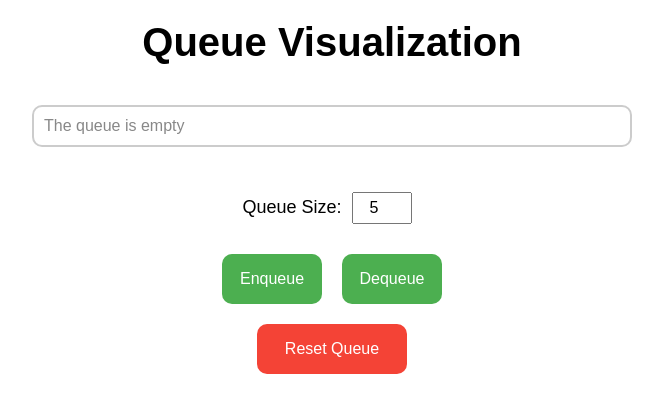
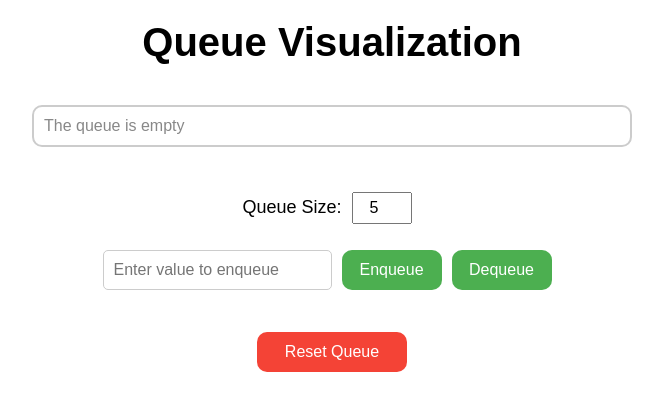
Before and after one commit to Jia2005/Algorific, a React (Create React App) app: page /queue in a window 1280 px wide. Shown: the top 412 px of the page, without its empty margins (308-971 px from the left). Built offline with nearby package versions, Linux system fonts and the light colour scheme.

Commit message:
hash animation adding and worked on some more css changes

```diff
--- a/src/App.js
+++ b/src/App.js
@@ -9,6 +9,7 @@ import HomePage from './HomePage';
 import BSTApp from './Game/bst';
 import Bstgame from './bstgame';
 import Water from './Game/water';
+import HashTable from './hash';
 
 const App = () => {
   return (
@@ -19,6 +20,7 @@ const App = () => {
         <Route path="/linkedlist" element={<LinkedList />} />
         <Route path="/stack" element={<Stacks />} />
         <Route path="/queue" element={<Queues />} />
+        <Route path="/hash" element={<HashTable />} />
         <Route path="/profile" element={<UserProfile />} />
         <Route path="/algo" element={<BSTApp />} />
         <Route path="/bstgame" element={<Bstgame />} />
--- a/src/HomePage.css
+++ b/src/HomePage.css
@@ -419,18 +419,21 @@ body {
 
   .footer-content {
     display: flex;
+    justify-content: center;
+    align-items: center;
   }
 
-  .footer-content a {
+  .footer-content2 a {
     color: white;
     padding: 0 20px;
   }
 
-  .footer-content a:hover {
+  .footer-content2 a:hover {
     color: #89d0ff;
   }
 
   .footer-content h2 {
-    text-align: left;
+    text-align: center;
     padding-left: 20px;
+    padding-bottom: 20px;
   }
--- a/src/HomePage.js
+++ b/src/HomePage.js
@@ -91,7 +91,7 @@ const CardContainer = () => {
         imgSrc={hash}
         title="Hashing"
         description="Hashing transforms input data into a fixed-size string of characters, typically serving as a unique identifier."
-        learnLink="/hashing"
+        learnLink="/hash"
         playLink="/hashing-game"
       />
     </div>
@@ -165,6 +165,8 @@ const Footer = () => {
     <footer className="footer">
       <div className="footer-content">
         <h2>Follow Us</h2>
+      </div>
+      <div className='footer-content2'>
         <a href="https://www.instagram.com" target="_blank" rel="noopener noreferrer">
           <FontAwesomeIcon icon={faInstagram}  style={{height:'4vh'}}/>
         </a>
--- a/src/Queues.js
+++ b/src/Queues.js
@@ -5,7 +5,7 @@ const QueueVisualization = () => {
   const [maxSize, setMaxSize] = useState(5);
   const [inputValue, setInputValue] = useState('');
   const [message, setMessage] = useState('');
-  const [isEnqueuing, setIsEnqueuing] = useState(false);
+  const [isEnqueuing, setIsEnqueuing] = useState(true);
 
   const handleEnqueueClick = () => {
     setIsEnqueuing(true);
@@ -19,7 +19,7 @@ const QueueVisualization = () => {
     } else {
       setMessage('Queue is full!');
     }
-    setIsEnqueuing(false);
+    setIsEnqueuing(true);
   };
 
   const dequeue = () => {
@@ -81,13 +81,6 @@ const QueueVisualization = () => {
         </div>
 
         <div style={styles.buttonContainer}>
-          <button onClick={handleEnqueueClick} style={styles.primaryButton}>
-            Enqueue
-          </button>
-          <button onClick={dequeue} style={styles.primaryButton}>
-            Dequeue
-          </button>
-        </div>
 
         {isEnqueuing && (
           <div style={styles.enqueueInputContainer}>
@@ -99,10 +92,15 @@ const QueueVisualization = () => {
               style={styles.textInput}
             />
             <button onClick={enqueue} style={styles.secondary2Button}>
-              Confirm Enqueue
+              Enqueue
             </button>
-          </div>
+
+          <button onClick={dequeue} style={styles.primaryButton}>
+           Dequeue
+         </button>
+         </div>
         )}
+        </div>
 
         <div style={styles.buttonContainer}>
           <button onClick={resetQueue} style={styles.secondaryButton}>
@@ -205,26 +203,41 @@ const styles = {
     cursor: 'pointer',
     margin: '10px',
     alignItems:'center',
-    height:'50px',
+    height:'40px',
     width:'100px',
+    marginTop:'6px',
+    marginBottom: '6px',
+    display: 'flex',
+    justifyContent: 'center',
+    alignItems:'center',
   },
   secondaryButton: {
     backgroundColor: '#f44336',
     color: '#fff',
     border: 'none',
-    height:'50px',
+    height:'40px',
     width:'150px',
+    marginTop:'6px',
+    marginBottom: '6px',
+    display: 'flex',
+    justifyContent: 'center',
+    alignItems:'center',
     fontSize: '16px',
     borderRadius: '10px',
     cursor: 'pointer',
   },
   secondary2Button: {
-    backgroundColor: 'blue',
+    backgroundColor: '#4CAF50',
     color: '#fff',
     border: 'none',
-    height:'50px',
-    width:'150px',
+    height:'40px',
+    width:'100px',
     fontSize: '16px',
+    marginTop:'6px',
+    marginBottom: '6px',
+    display: 'flex',
+    justifyContent: 'center',
+    alignItems: "center",
     borderRadius: '10px',
     cursor: 'pointer',
   },
--- a/src/Stacks.js
+++ b/src/Stacks.js
@@ -193,8 +193,13 @@ const styles = {
     color: '#fff',
     border: 'none',
     fontSize: '16px',
-    height:'50px',
+    height:'40px',
     width:'100px',
+    marginTop:'6px',
+    marginBottom: '6px',
+    display: 'flex',
+    justifyContent: 'center',
+    alignItems:'center',
     borderRadius: '5px',
     cursor: 'pointer',
     margin: '10px',
@@ -203,9 +208,14 @@ const styles = {
     backgroundColor: '#f44336',
     color: '#fff',
     border: 'none',
-    height:'50px',
+    height:'40px',
     width:'120px',
     fontSize: '16px',
+    marginTop:'6px',
+    marginBottom: '6px',
+    display: 'flex',
+    justifyContent: 'center',
+    alignItems:'center',
     borderRadius: '5px',
     cursor: 'pointer',
   },
--- /dev/null
+++ b/src/hash.js
@@ -0,0 +1,78 @@
+import React, { useState } from 'react';
+
+const HashTable = () => {
+  const [tableSize, setTableSize] = useState('');
+  const [value, setValue] = useState('');
+  const [hashTable, setHashTable] = useState([]);
+  const [collisions, setCollisions] = useState(0);
+
+  const handleTableSizeChange = (e) => {
+    setTableSize(e.target.value);
+  };
+
+  const handleValueChange = (e) => {
+    setValue(e.target.value);
+  };
+
+  const insertValue = () => {
+    const size = parseInt(tableSize);
+    if (isNaN(size) || size <= 0 || size > 10) {
+      alert('Please enter a valid table size between 1 and 10.');
+      return;
+    }
+
+    const newHashTable = [...hashTable];
+    let index = value % size;
+    let startIndex = index;
+
+    while (newHashTable[index] !== undefined) {
+      collisions += 1;
+      index = (index + 1) % size;
+      if (index === startIndex) {
+        alert('The table is full');
+        return;
+      }
+    }
+
+    newHashTable[index] = value;
+    setHashTable(newHashTable);
+    setCollisions(collisions);
+    setValue('');
+  };
+
+  return (
+    <div className="container">
+      <h1>Hash Table Visualization</h1>
+      <div className="input-group">
+        <h2 className="heading">Enter Table Size</h2>
+        <input
+          type="number"
+          value={tableSize}
+          onChange={handleTableSizeChange}
+          placeholder="Table Size"
+        />
+      </div>
+      <div className="input-group">
+        <h2 className="heading">Enter Value</h2>
+        <input
+          type="text"
+          value={value}
+          onChange={handleValueChange}
+          placeholder="Value to Insert"
+        />
+      </div>
+      <button onClick={insertValue}>Insert Value</button>
+      <h2>Hash Table</h2>
+      <ul className="hash-table">
+        {hashTable.map((item, index) => (
+          <li key={index}>
+            Index {index}: {item !== undefined ? item : 'Empty'}
+          </li>
+        ))}
+      </ul>
+      <h2>Collisions: {collisions}</h2>
+    </div>
+  );
+};
+
+export default HashTable;
```
